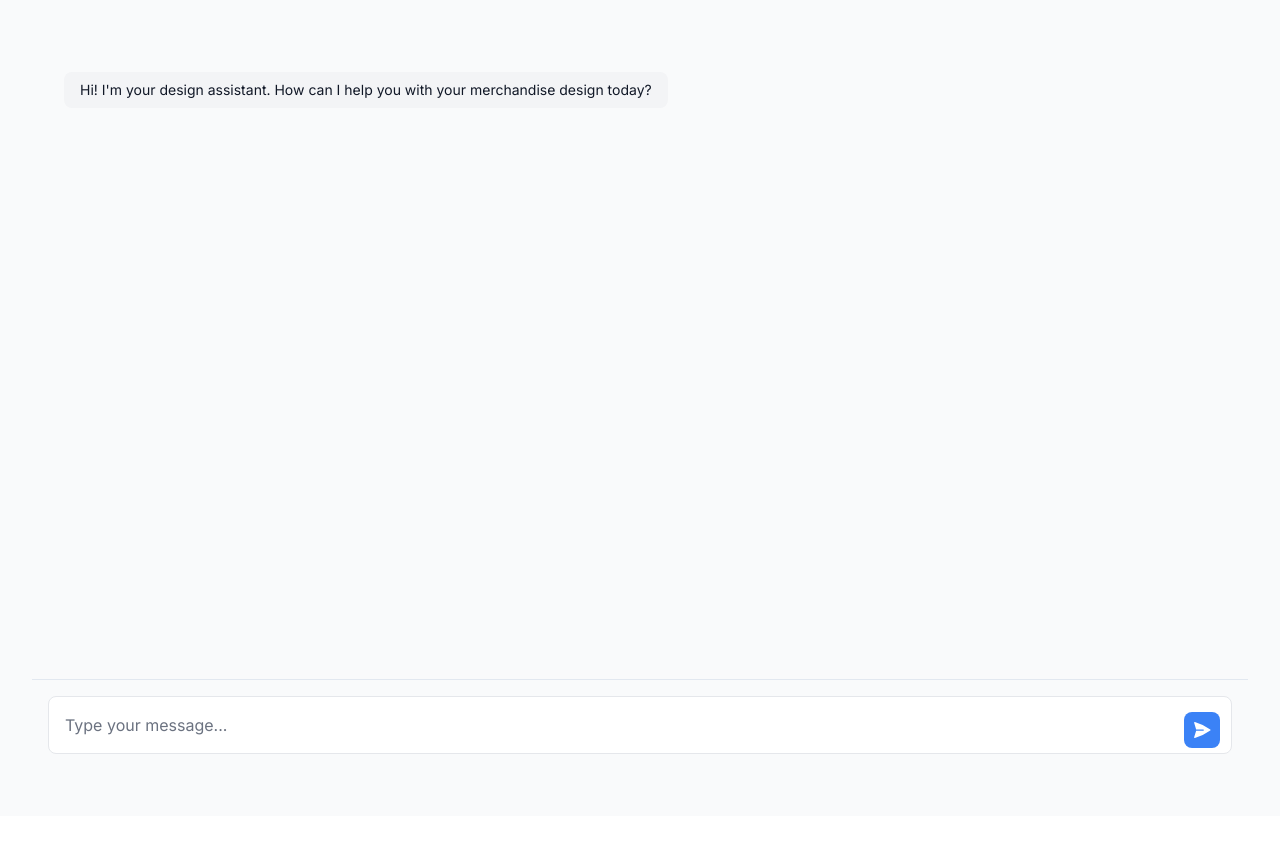
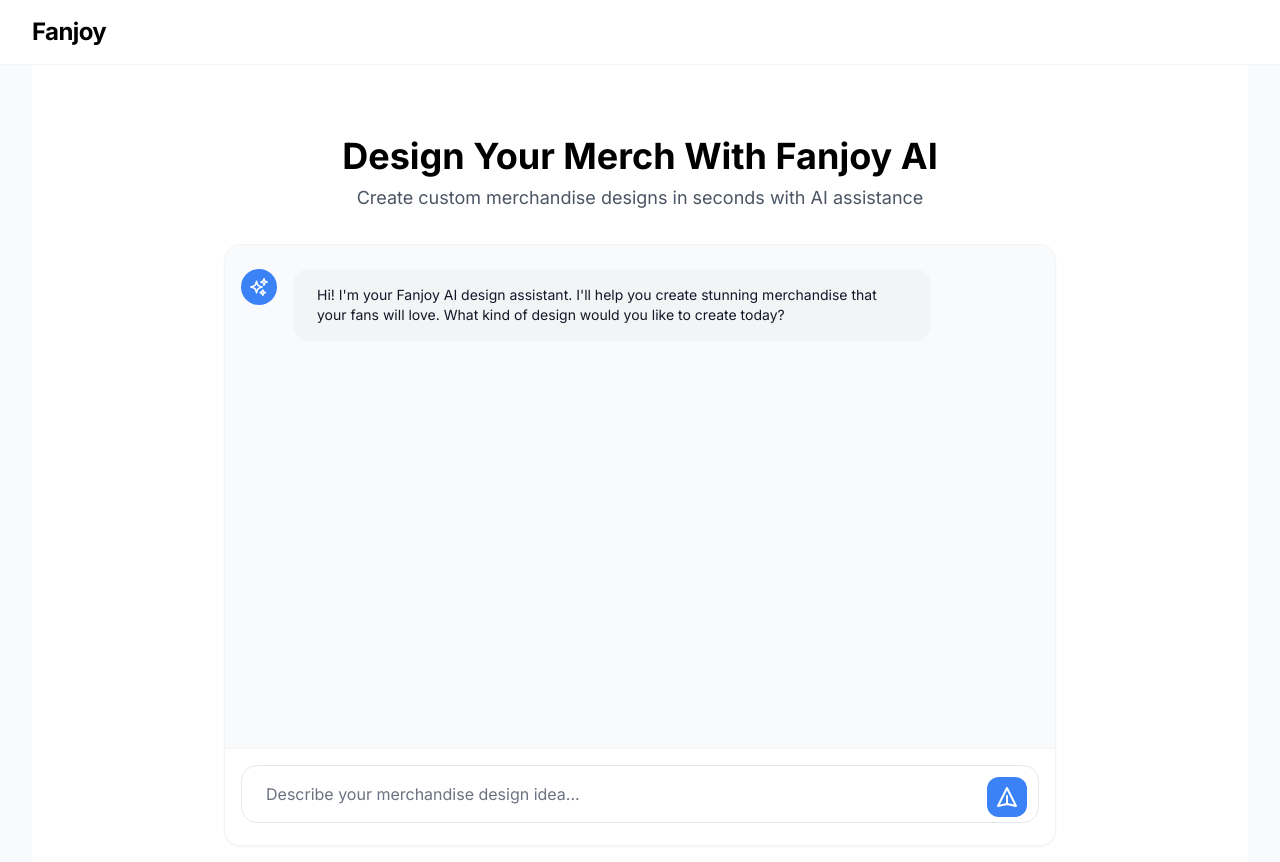
Before and after one commit to fanjoy123/fanjoy-assistant, a Next.js app: page /dashboard/design-assistant in a window 1280 px wide. Shown: the top 862 px of the page. Before the commit the page ends 816 px from the top, so only its background shows below. Built offline with nearby package versions, Linux system fonts and the light colour scheme.

Commit message:
Update UI with modern, clean Fanjoy branding

```diff
--- a/src/app/dashboard/design-assistant/page.tsx
+++ b/src/app/dashboard/design-assistant/page.tsx
@@ -1,46 +1,50 @@
 'use client'
 
-import React, { useState } from 'react'
-import { type Message } from 'ai'
+import React from 'react'
+import { Header } from '@/components/Header'
 import { ChatInput } from '@/components/chat/ChatInput'
 import { ChatMessages } from '@/components/chat/ChatMessages'
+import { useChat } from '@/lib/hooks/useChat'
 
 export default function DesignAssistant() {
-  const [messages, setMessages] = useState<Message[]>([
+  const { messages, input, isLoading, handleInputChange, handleSubmit } = useChat({
+    initialMessages: [
       {
         id: '1',
         role: 'assistant',
-      content: 'Hi! I\'m your design assistant. How can I help you with your merchandise design today?'
+        content: 'Hi! I\'m your Fanjoy AI design assistant. I\'ll help you create stunning merchandise that your fans will love. What kind of design would you like to create today?'
       }
-  ])
-  const [input, setInput] = useState('')
-
-  const handleSubmit = (e: React.FormEvent) => {
-    e.preventDefault()
-    if (!input.trim()) return
-
-    const userMessage: Message = {
-      id: String(Date.now()),
-      role: 'user',
-      content: input.trim()
-    }
-
-    setMessages(prev => [...prev, userMessage])
-    setInput('')
-
-    // TODO: Implement AI response logic
-  }
+    ]
+  })
 
   return (
-    <div className="flex h-[calc(100vh-4rem)] flex-col">
+    <div className="min-h-screen bg-white">
+      <Header />
+      <main className="pt-16">
+        <div className="max-w-4xl mx-auto px-4 sm:px-6 lg:px-8 py-8">
+          <h1 className="text-4xl font-bold text-center text-black mb-2">
+            Design Your Merch With Fanjoy AI
+          </h1>
+          <p className="text-lg text-gray-600 text-center mb-8">
+            Create custom merchandise designs in seconds with AI assistance
+          </p>
+          <div className="bg-gray-50 rounded-2xl shadow-sm border border-gray-100 overflow-hidden">
+            <div className="h-[600px] flex flex-col">
+              <div className="flex-1 overflow-y-auto px-4 py-6">
                 <ChatMessages messages={messages} />
-      <div className="border-t p-4">
+              </div>
+              <div className="border-t border-gray-100 p-4 bg-white">
                 <ChatInput
                   input={input}
-          handleInputChange={(e) => setInput(e.target.value)}
+                  isLoading={isLoading}
+                  handleInputChange={handleInputChange}
                   handleSubmit={handleSubmit}
                 />
               </div>
             </div>
+          </div>
+        </div>
+      </main>
+    </div>
   )
 }
--- a/src/app/layout.tsx
+++ b/src/app/layout.tsx
@@ -1,13 +1,13 @@
 import React from 'react'
-import type { Metadata } from 'next'
 import { Inter } from 'next/font/google'
 import './globals.css'
+import type { Metadata } from 'next'
 
 const inter = Inter({ subsets: ['latin'] })
 
 export const metadata: Metadata = {
   title: 'Fanjoy Design Assistant',
-  description: 'AI-powered design assistant for merchandise',
+  description: 'Create stunning merchandise designs with Fanjoy AI',
 }
 
 export default function RootLayout({
@@ -16,8 +16,10 @@
   children: React.ReactNode
 }) {
   return (
-    <html lang="en">
-      <body className={inter.className}>{children}</body>
+    <html lang="en" className="h-full">
+      <body className={`${inter.className} h-full bg-white antialiased`}>
+        {children}
+      </body>
     </html>
   )
 }
--- /dev/null
+++ b/src/components/Header.tsx
@@ -0,0 +1,19 @@
+import React from 'react'
+import Image from 'next/image'
+
+export function Header() {
+  return (
+    <header className="fixed top-0 left-0 right-0 z-10 bg-white border-b border-gray-100">
+      <div className="max-w-7xl mx-auto px-4 sm:px-6 lg:px-8">
+        <div className="flex justify-between items-center h-16">
+          <div className="flex items-center">
+            {/* Replace with actual Fanjoy logo */}
+            <div className="text-2xl font-bold tracking-tight text-black">
+              Fanjoy
+            </div>
+          </div>
+        </div>
+      </div>
+    </header>
+  )
+}
--- a/src/components/chat/ChatInput.tsx
+++ b/src/components/chat/ChatInput.tsx
@@ -1,31 +1,51 @@
 'use client'
 
 import React from 'react'
-import { PaperAirplaneIcon } from '@heroicons/react/24/solid'
 import { motion } from 'framer-motion'
 
 interface ChatInputProps {
   input: string
+  isLoading?: boolean
   handleInputChange: (e: React.ChangeEvent<HTMLTextAreaElement>) => void
   handleSubmit: (e: React.FormEvent) => void
 }
 
-export function ChatInput({ input, handleInputChange, handleSubmit }: ChatInputProps) {
+export function ChatInput({
+  input,
+  isLoading = false,
+  handleInputChange,
+  handleSubmit
+}: ChatInputProps) {
   return (
     <form onSubmit={handleSubmit} className="relative">
       <textarea
         value={input}
         onChange={handleInputChange}
-        placeholder="Type your message..."
+        placeholder="Describe your merchandise design idea..."
         rows={1}
-        className="w-full resize-none rounded-lg border border-gray-200 bg-white p-4 pr-16 focus:border-blue-500 focus:outline-none focus:ring-2 focus:ring-blue-500"
+        disabled={isLoading}
+        className="w-full resize-none rounded-2xl border border-gray-200 bg-white px-6 py-4 pr-24 text-base focus:border-blue-500 focus:outline-none focus:ring-2 focus:ring-blue-500 disabled:opacity-50"
       />
       <motion.button
         whileTap={{ scale: 0.95 }}
         type="submit"
-        className="absolute bottom-3 right-3 rounded-lg bg-blue-500 p-2 text-white transition-colors hover:bg-blue-600"
+        disabled={isLoading}
+        className="absolute bottom-3 right-3 rounded-xl bg-blue-500 p-2 text-white transition-colors hover:bg-blue-600 disabled:opacity-50"
       >
-        <PaperAirplaneIcon className="h-5 w-5" />
+        {isLoading ? (
+          <svg className="h-6 w-6 animate-spin" viewBox="0 0 24 24">
+            <circle className="opacity-25" cx="12" cy="12" r="10" stroke="currentColor" strokeWidth="4" fill="none" />
+            <path
+              className="opacity-75"
+              fill="currentColor"
+              d="M4 12a8 8 0 018-8V0C5.373 0 0 5.373 0 12h4zm2 5.291A7.962 7.962 0 014 12H0c0 3.042 1.135 5.824 3 7.938l3-2.647z"
+            />
+          </svg>
+        ) : (
+          <svg className="h-6 w-6" fill="none" viewBox="0 0 24 24" stroke="currentColor">
+            <path strokeLinecap="round" strokeLinejoin="round" strokeWidth={2} d="M12 19l9 2-9-18-9 18 9-2zm0 0v-8" />
+          </svg>
+        )}
       </motion.button>
     </form>
   )
--- a/src/components/chat/ChatMessages.tsx
+++ b/src/components/chat/ChatMessages.tsx
@@ -17,21 +17,28 @@
   }, [messages])
 
   return (
-    <div className="flex-1 space-y-6 overflow-y-auto px-4 py-8">
+    <div className="space-y-6">
       {messages.map((message, index) => (
         <motion.div
-          key={index}
+          key={message.id}
           initial={{ opacity: 0, y: 20 }}
           animate={{ opacity: 1, y: 0 }}
           transition={{ duration: 0.3, delay: index * 0.1 }}
           className={cn(
-            'flex w-full items-start gap-x-4 px-4',
+            'flex w-full items-start gap-x-4',
             message.role === 'assistant' ? 'justify-start' : 'justify-end'
           )}
         >
+          {message.role === 'assistant' && (
+            <div className="flex-shrink-0 rounded-full bg-blue-500 p-2">
+              <svg className="h-5 w-5 text-white" fill="none" viewBox="0 0 24 24" stroke="currentColor">
+                <path strokeLinecap="round" strokeLinejoin="round" strokeWidth={2} d="M9.813 15.904L9 18.75l-.813-2.846a4.5 4.5 0 00-3.09-3.09L2.25 12l2.846-.813a4.5 4.5 0 003.09-3.09L9 5.25l.813 2.846a4.5 4.5 0 003.09 3.09L15.75 12l-2.846.813a4.5 4.5 0 00-3.09 3.09zM18.259 8.715L18 9.75l-.259-1.035a3.375 3.375 0 00-2.455-2.456L14.25 6l1.036-.259a3.375 3.375 0 002.455-2.456L18 2.25l.259 1.035a3.375 3.375 0 002.456 2.456L21.75 6l-1.035.259a3.375 3.375 0 00-2.456 2.456zM16.894 20.567L16.5 21.75l-.394-1.183a2.25 2.25 0 00-1.423-1.423L13.5 18.75l1.183-.394a2.25 2.25 0 001.423-1.423l.394-1.183.394 1.183a2.25 2.25 0 001.423 1.423l1.183.394-1.183.394a2.25 2.25 0 00-1.423 1.423z" />
+              </svg>
+            </div>
+          )}
           <div
             className={cn(
-              'rounded-lg px-4 py-2 text-sm',
+              'rounded-2xl px-6 py-4 text-sm max-w-[80%]',
               message.role === 'assistant'
                 ? 'bg-gray-100 text-gray-900'
                 : 'bg-blue-500 text-white'
@@ -39,6 +46,13 @@
           >
             {message.content}
           </div>
+          {message.role === 'user' && (
+            <div className="flex-shrink-0 rounded-full bg-gray-300 p-2">
+              <svg className="h-5 w-5 text-gray-600" fill="none" viewBox="0 0 24 24" stroke="currentColor">
+                <path strokeLinecap="round" strokeLinejoin="round" strokeWidth={2} d="M16 7a4 4 0 11-8 0 4 4 0 018 0zM12 14a7 7 0 00-7 7h14a7 7 0 00-7-7z" />
+              </svg>
+            </div>
+          )}
         </motion.div>
       ))}
       <div ref={messagesEndRef} />
```
Lines whose indentation alone changed are shown as unchanged.
